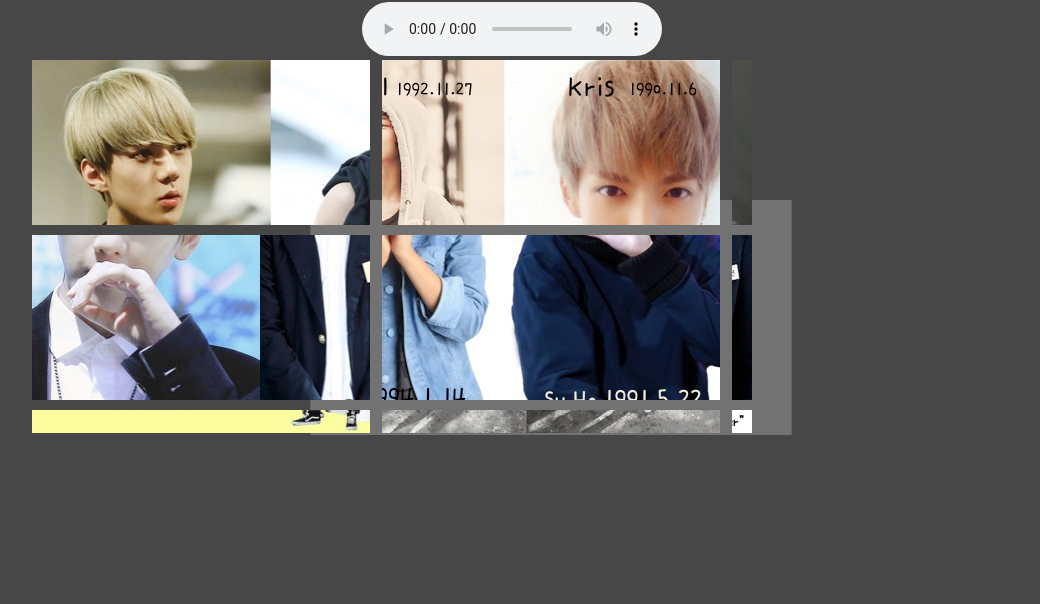
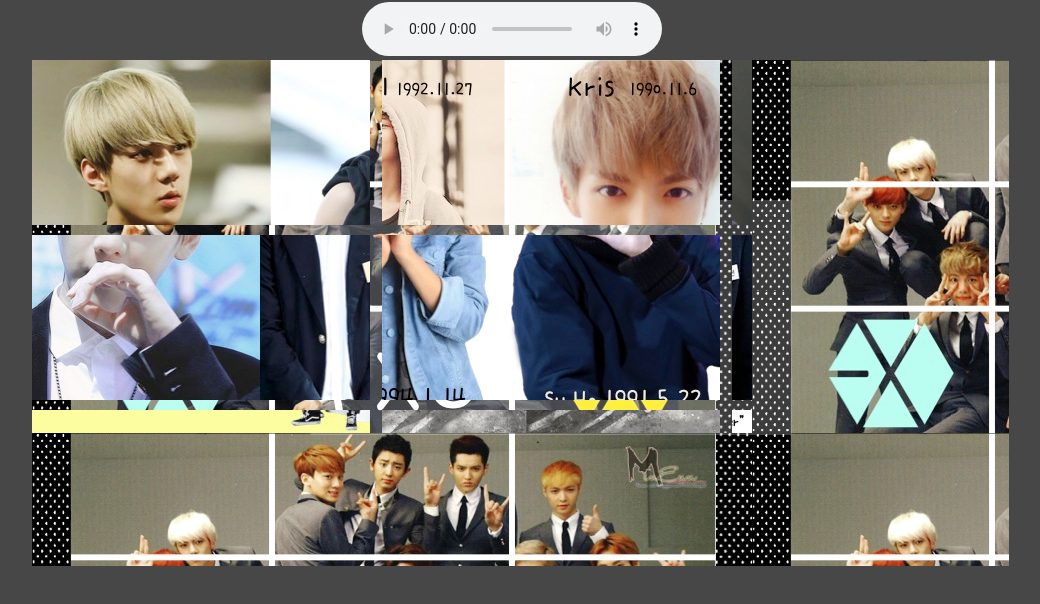
Before and after one commit to sssssohye/a, a plain HTML site: page nine.html in a window 1280 px wide. Shown: the part 172-776 px from the top of the page, without its empty margins (128-1168 px from the left). Drawn offline with nearby package versions, Linux system fonts and the light colour scheme.

Commit message:
put background in grid div

```diff
--- a/nine.html
+++ b/nine.html
@@ -9,12 +9,12 @@
 	<link rel='stylesheet' href='style.css'>
 
 	<style>
-
 		.grid {
 			width: 977px;
 			height: 506px;
 			overflow: hidden;
 			position: relative;
+			background: url(images/coordinates.png);
 			-webkit-transform: translate3d(0,0,0); /* smoothness */
 		}
 
```
